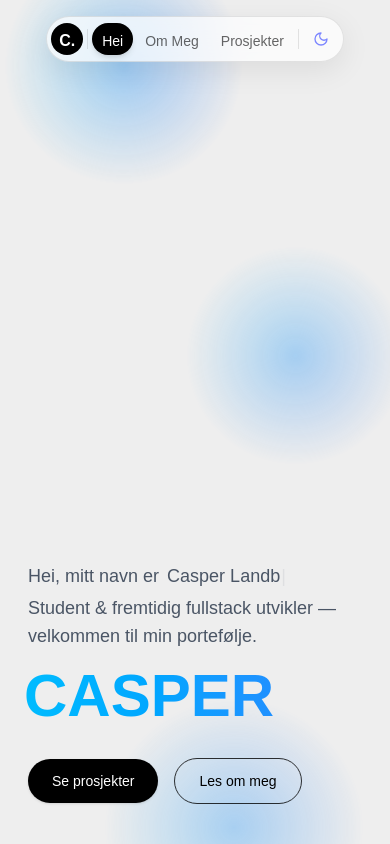
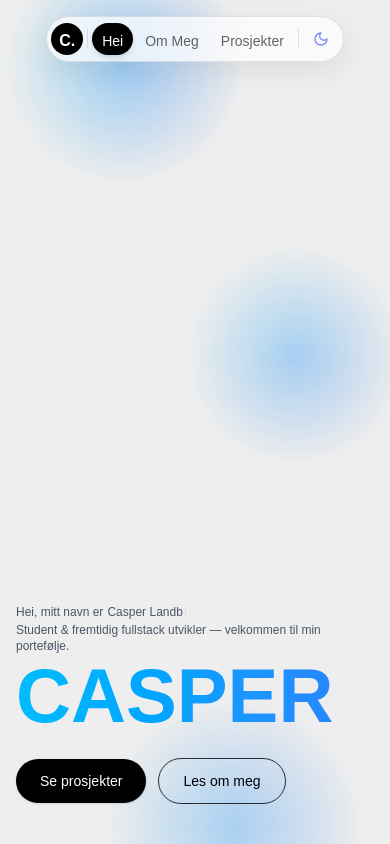
Before and after one commit to repsacl/casper., a React (Vite) app: page / in a window 390 px wide. Shown: the top 844 px of the page. Built offline with nearby package versions, Linux system fonts and the light colour scheme; a web font is replaced by a local one.

Commit message:
fix: phone-view improv

```diff
--- a/src/components/ui/TypeWriter.jsx
+++ b/src/components/ui/TypeWriter.jsx
@@ -10,7 +10,6 @@ function TypeWriter() {
             loop: true,
             delay: 75,
           }}
-          className="text-2xl"
         />
   )
 }
--- a/src/pages/App.jsx
+++ b/src/pages/App.jsx
@@ -27,10 +27,10 @@ function App() {
         duration: 0.5,
         ease: "easeInOut",
       }}
-      className="flex min-h-[calc(100vh-4rem)] w-full flex-col justify-end overflow-x-hidden px-6 pb-10 pt-24 text-left sm:px-10 lg:px-16"
+      className="flex min-h-[calc(100vh-4rem)] w-full flex-col justify-end overflow-x-hidden px-4 pb-10 pt-24 text-left sm:px-10 lg:px-16"
     >
-      <div className="mb-4 ml-1 flex max-w-xl flex-col gap-1 text-lg text-gray-600 dark:text-gray-400 sm:ml-8 sm:text-xl">
-        <span className="flex flex-wrap items-center gap-2">
+      <div className="mb-1 flex max-w-xl flex-col gap-0.5 text-xs text-gray-600 dark:text-gray-400 sm:mb-4 sm:ml-8 sm:gap-1 sm:text-base md:text-xl">
+        <span className="flex flex-wrap items-center gap-1 sm:gap-2">
           <span>Hei, mitt navn er</span>
           <span className="inline-block">
             <TypeWriter />
@@ -44,15 +44,18 @@ function App() {
           store gradient-overskriften.
           Størrelsen trappes opp gradvis over breakpointene i stedet
           for å hoppe rett fra 10rem til 22rem, som gikk utenfor
-          skjermbredden på mobil og nettbrett. */}
+          skjermbredden på mobil og nettbrett.
+          På mobil regnes størrelsen ut fra skjermbredden: "CASPER" i
+          Zain Black er ca. 4.6em bredt, så (100vw - padding) / 4.7
+          fyller bredden uten å gå utenfor. */}
       <motion.h1
         layoutId="casper-heading"
-        className="bg-gradient-to-r from-sky-400 to-blue-500 bg-clip-text text-transparent text-6xl font-black uppercase leading-none sm:text-8xl md:text-9xl lg:text-[12rem] xl:text-[16rem] 2xl:text-[20rem]"
+        className="bg-gradient-to-r from-sky-400 to-blue-500 bg-clip-text text-transparent text-[calc((100vw-2rem)/4.7)] font-black uppercase leading-none sm:text-[9rem] lg:text-[12rem] xl:text-[16rem] 2xl:text-[20rem]"
       >
         Casper
       </motion.h1>
 
-      <div className="mt-8 mb-8 flex flex-wrap justify-left items-center gap-4 ml-1 sm:ml-8">
+      <div className="mt-6 mb-8 flex flex-wrap justify-left items-center gap-3 sm:mt-8 sm:gap-4 sm:ml-8">
 
         <Link
           to="/projects"
```
